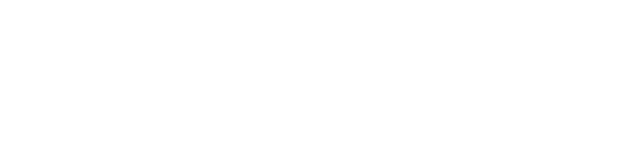
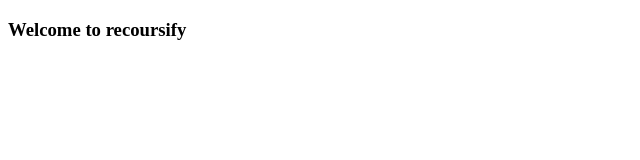
Before and after one commit to h-morenor/resourcify, a plain HTML site: page index.html in a window 1280 px wide. Shown: the whole page, without its empty margins (0-640 px from the left). Drawn offline with Linux system fonts and the light colour scheme.

Commit message:
Add resourcify landing message. #1

```diff
--- a/index.html
+++ b/index.html
@@ -7,5 +7,6 @@
   <title>Resourcify</title>
 </head>
 <body>
+  <h3>Welcome to recoursify</h3>
 </body>
 </html>
```
